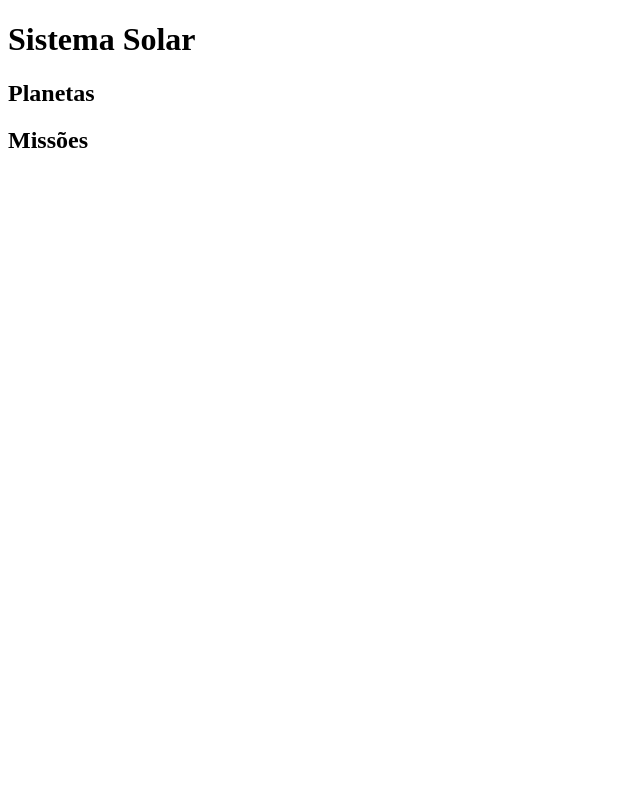
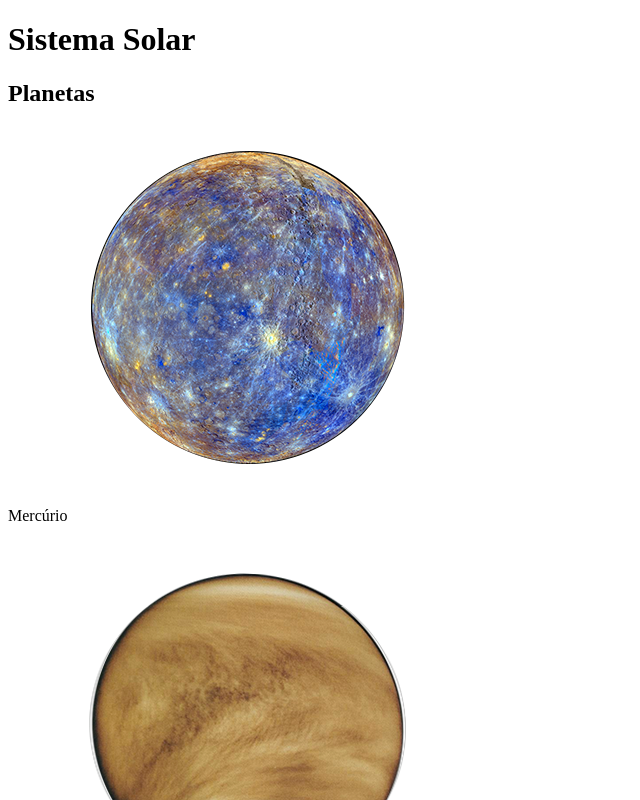
Before and after one commit to annabia95/project-solar-system, a React (Create React App) app: page / in a window 1280 px wide. Shown: the top 800 px of the page, without its empty margins (0-640 px from the left). Built offline with nearby package versions, Linux system fonts and the light colour scheme.

Commit message:
Cumprindo o Sexto  Requisito

```diff
--- a/src/components/PlanetCard.js
+++ b/src/components/PlanetCard.js
@@ -7,7 +7,7 @@ class PlanetCard extends Component {
     return (
       <div data-testid="planet-card">
         <img src={ planetImage } alt={ `Planeta ${planetName}` } />
-        <p>{planetName}</p>
+        <p data-testid="planet-name">{ planetName }</p>
       </div>
     );
   }
--- a/src/components/SolarSystem.js
+++ b/src/components/SolarSystem.js
@@ -1,11 +1,20 @@
-import React, { Component } from 'react';
+import React from 'react';
 import Title from './Title';
+import PlanetCard from './PlanetCard';
+import planets from '../data/planets';
 
-class SolarSystem extends Component {
+class SolarSystem extends React.Component {
   render() {
     return (
       <div data-testid="solar-system">
         <Title headline="Planetas" />
+        <div>
+          {planets.map((planet) => (<PlanetCard
+            key={ planet.name }
+            planetName={ planet.name }
+            planetImage={ planet.image }
+          />))}
+        </div>
       </div>
     );
   }
```
